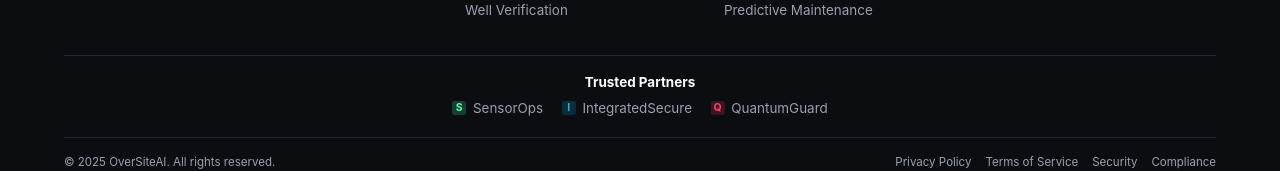
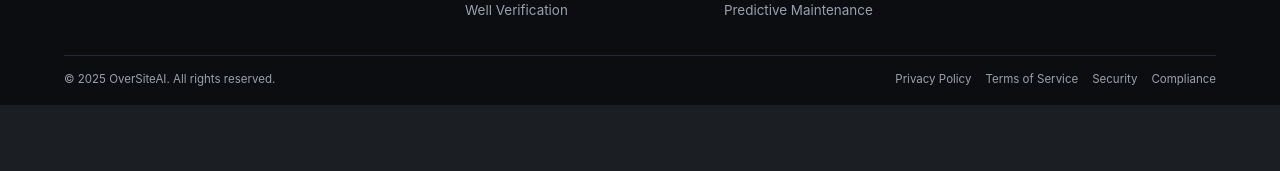
Before and after one commit to oversiteai/oversiteai.io-web, a React (Vite) app: page / in a window 1280 px wide. Shown: the part 4069-4240 px from the top of the page. After the commit the page ends 4174 px from the top, so only its background shows below. Built offline with nearby package versions, Linux system fonts and the light colour scheme.

Commit message:
removed trusted partners

```diff
--- a/package.json
+++ b/package.json
@@ -18,6 +18,7 @@
     "@react-three/fiber": "^9.3.0",
     "react": "^19.1.0",
     "react-dom": "^19.1.0",
+    "react-router-dom": "^7.7.1",
     "three": "^0.178.0"
   },
   "devDependencies": {
--- a/src/components/Footer.jsx
+++ b/src/components/Footer.jsx
@@ -86,24 +86,6 @@ const Footer = () => {
           </div>
         </div>
 
-        <div className="footer-partners">
-          <h4 className="partners-title">Trusted Partners</h4>
-          <div className="partners-list">
-            <div className="partner">
-              <div className="partner-icon green">S</div>
-              <span>SensorOps</span>
-            </div>
-            <div className="partner">
-              <div className="partner-icon blue">I</div>
-              <span>IntegratedSecure</span>
-            </div>
-            <div className="partner">
-              <div className="partner-icon red">Q</div>
-              <span>QuantumGuard</span>
-            </div>
-          </div>
-        </div>
-
         <div className="footer-bottom">
           <div className="copyright">
             © 2025 OverSiteAI. All rights reserved.
```
Also changed, not shown: 1 other file (tests, documents, lock files or other folders).
